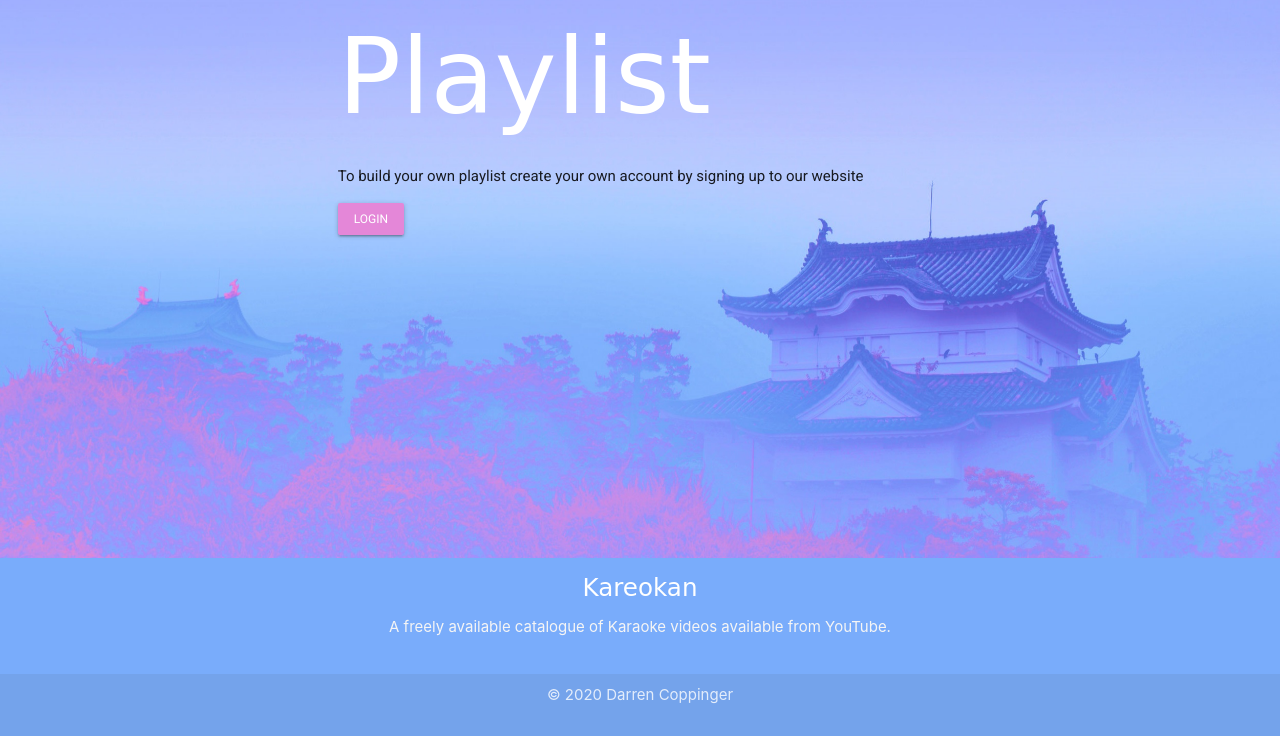
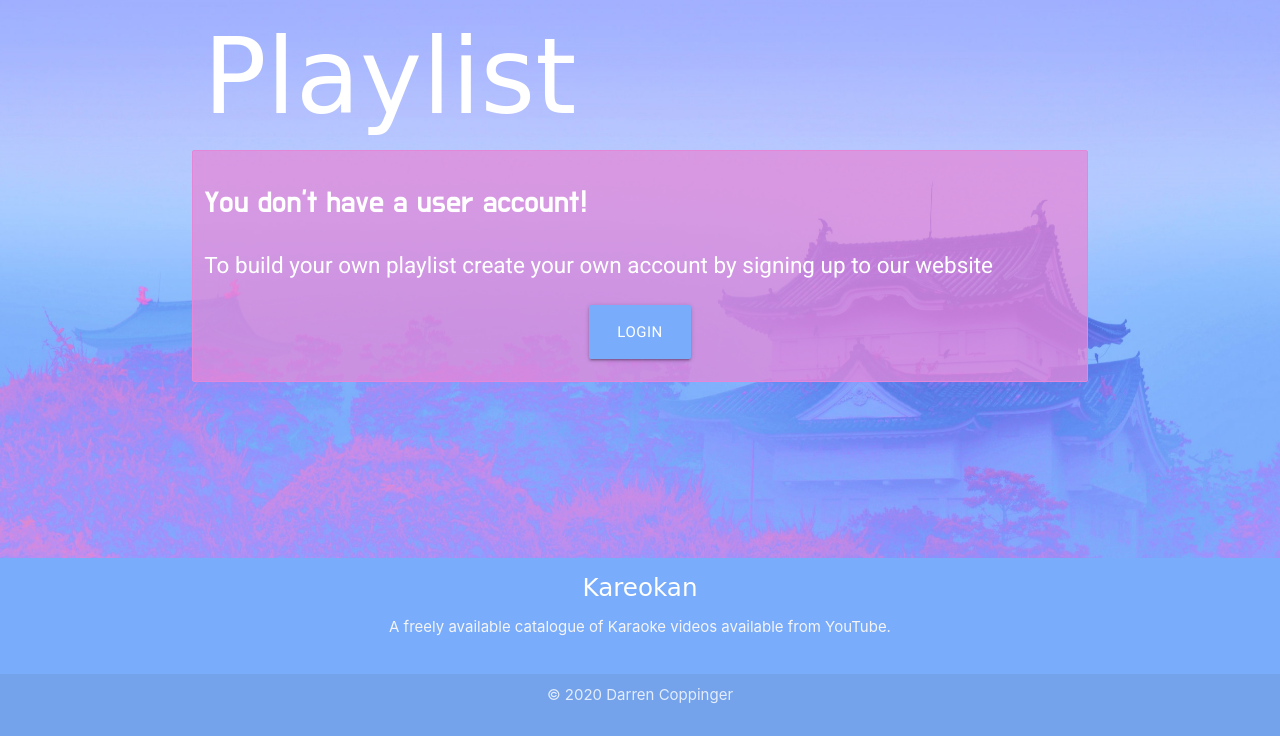
Before and after one commit to DarrenCoppinger/milestone-project-3, a Flask app: page /playlist_page in a window 1280 px wide. Shown: the part 64-800 px from the top of the page. Run offline with Flask 2, Linux system fonts and the light colour scheme; some libraries are stand-ins or nearby versions; some web fonts are replaced.

Commit message:
Added alternative playlist_page display for empty playlist situation

```diff
--- a/static/css/style.css
+++ b/static/css/style.css
@@ -25,10 +25,11 @@ h1, h2, h3, h4, h5, h6 {
 }
 
 .info-heading {
-    font-family: 'Roboto', sans-serif;
+    font-family: 'Do Hyeon', sans-serif;
     font-weight: 400;
     color:#ffffff;
-    font-size: 1.5rem;
+    font-size: 2rem;
+    margin-top: 2rem;
 }
 
 /* ------------ nav bar fonts ------------ */
@@ -74,6 +75,7 @@ h1, h2, h3, h4, h5, h6 {
     border-radius: 2px;
     padding: 10px;
     margin: 0;
+    font-size: 1.5rem;
 }
 
 .secondary-content {
@@ -174,7 +176,10 @@ nav.brand-logo {
 
 .btn-large {
     background-color: #e487d8;
-    /* padding: 0 5px 0 5px; */
+}
+
+.btn-large-alt {
+    background-color: #79acfb;
 }
 
 .user-btn {
--- a/templates/base.html
+++ b/templates/base.html
@@ -21,7 +21,7 @@
 	<header>
 		<nav>
 			<div class="nav-wrapper">
-				<a href="#!" class="brand-logo valign-wrapper">
+				<a href="{{url_for('index')}}" class="brand-logo valign-wrapper">
 					<span class="hide-on-med-and-down"><img class="logo" src="{{ url_for('static', filename='images/icon-white.png') }}" alt="microphone logo"></span>
 					<span class="hide-on-large-only">
 					<img class="logo-m-s" src="{{ url_for('static', filename='images/icon-white.png') }}" alt="microphone logo"></span>Karaokean</a>
--- a/templates/index.html
+++ b/templates/index.html
@@ -20,7 +20,7 @@
 
 				<ul class="collection with-header">
 					<li class="collection-header">
-						<div class="info-heading"><b>Most Liked Songs</b><span class="secondary-content">#</span></div>
+						<b>Most Liked Songs</b><span class="secondary-content">#</span>
 					</li>
 					{% for track in tracks %}
 					<li class="collection-item">{{loop.index}}. {{track.name}} ({{track.year}})
--- a/templates/playlist_page.html
+++ b/templates/playlist_page.html
@@ -2,6 +2,8 @@
 <div class="background-image">
 	<div class="container">
 		{%  if 'username' in session %}
+
+            {%  if playlist %}
 
                 <div class="row">
                     <div class="col s12">
@@ -27,24 +29,47 @@
                     </div>
                 </div>
                 <div class="row">
-			<div class="col s12 center-align">
+                    <div class="col s12">
+                        <div class="center-align">
                             <a href="{{url_for('playlist_play')}}" class="btn-large waves-effect waves-light">Play
                                 Playlist<i class="material-icons right">play_circle_filled</i></a>
                         </div>
                     </div>
-
+                </div>
 
             {% else %}
-		<div class="container">
                 <div class="row">
                     <div class="col s12">
                         <div class="section-heading">Playlist</div>
                     </div>
                 </div>
                 <div class="row">
+                    <div class="col s12 background">
+                    	<div class="info-heading">There are no songs in your playlist!</div>
+                        <p>To add songs your playlist visit to the catalogue pag, by pressing the button below, and clicking the "Add to playlist" button beside your favourite songs.</p>
+                        <br>
+                        <div class="center-align">
+                            <p><a class="waves-effect waves-light btn-large btn-large-alt" href="{{ url_for('catalogue') }}">Catalogue Page</a></p>
+                        </div>
+                    </div>
+                </div>
+
+
+            {% endif %}
+
+
+		{% else %}
+        <div class="row">
             <div class="col s12">
+                <div class="section-heading">Playlist</div>
+            </div>
+        </div>
+        <div class="row">
+            <div class="col s12 center-align background">
+                <div class="info-heading">You don't have a user account!</div>
                 <p>To build your own playlist create your own account by signing up to our website</p>
-					<p><a class="waves-effect waves-light btn-small" href="{{ url_for('loginpage') }}">Login</a></p>
+                <div class="center-align">
+                    <p><a class="waves-effect waves-light btn-large btn-large-alt" href="{{ url_for('loginpage') }}">Login</a></p>
                 </div>
             </div>
         </div>
```
Also changed, not shown: templates/genres.html (+9 -5 lines). Lines whose indentation alone changed are shown as unchanged.
